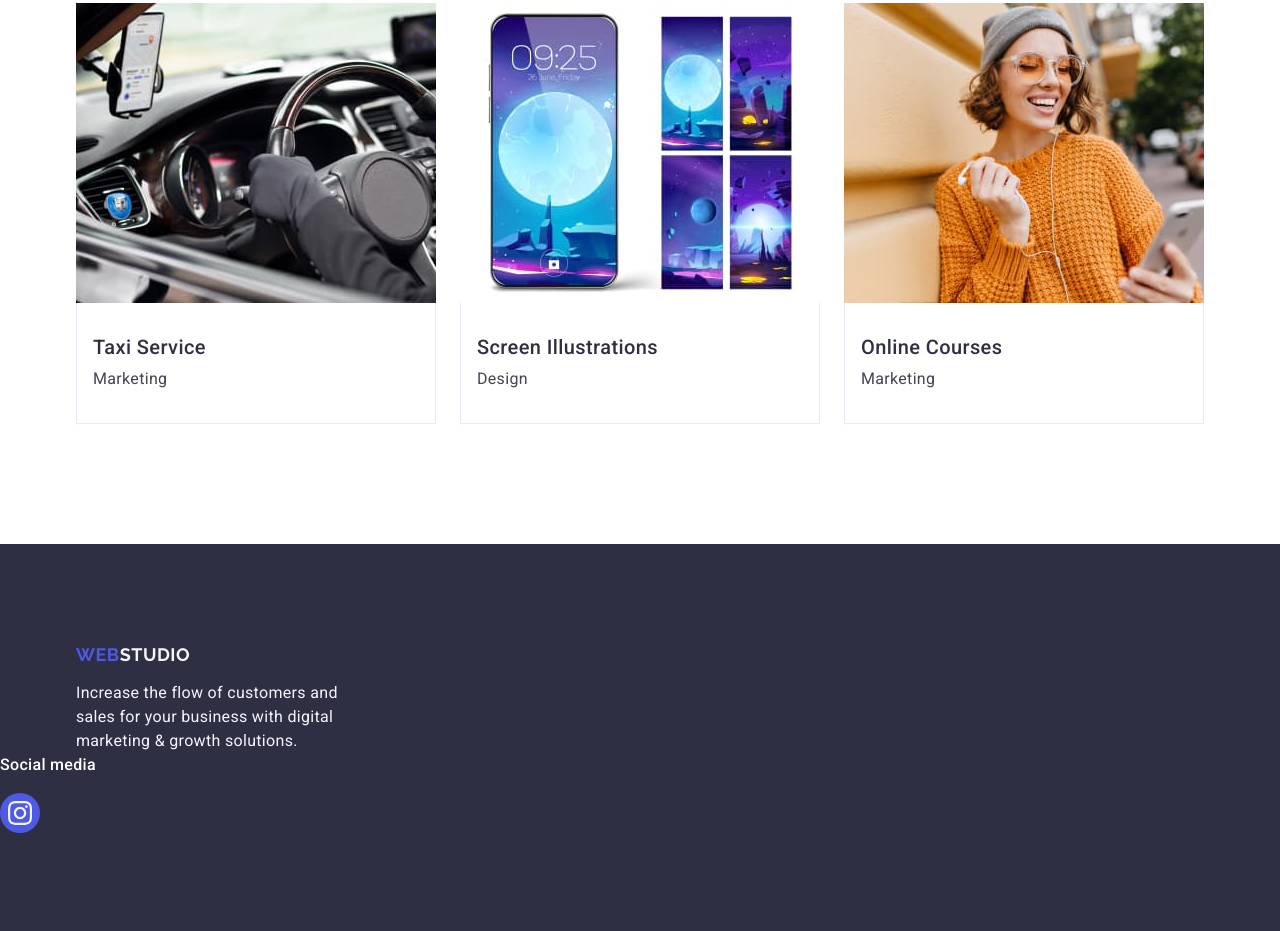
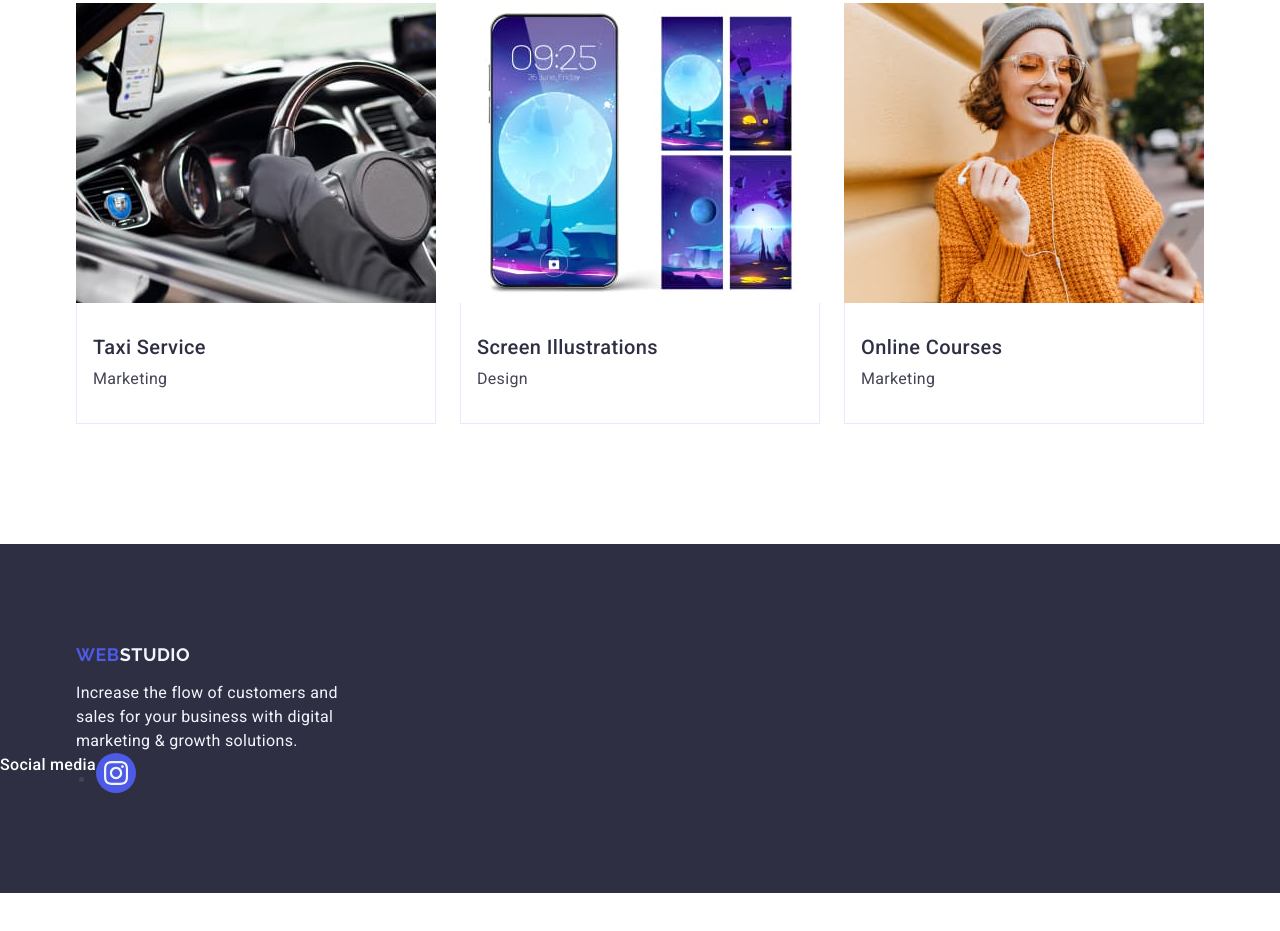
Before and after one commit to Brykiet/goit-markup-hw-04, a plain HTML site: page index.html in a window 1280 px wide. Shown: the part 2631-3562 px from the top of the page. After the commit the page ends 3524 px from the top, so only its background shows below. Drawn offline with nearby package versions, Linux system fonts and the light colour scheme.

Commit message:
Update styles.css

```diff
--- a/css/styles.css
+++ b/css/styles.css
@@ -435,7 +435,9 @@ img {
   letter-spacing: 0.02em;
   max-width: 264px;
 }
-
+.foot-media {
+  display: flex;
+}
 .foot-media-text {
   font-weight: 500;
   font-size: 16px;
```
